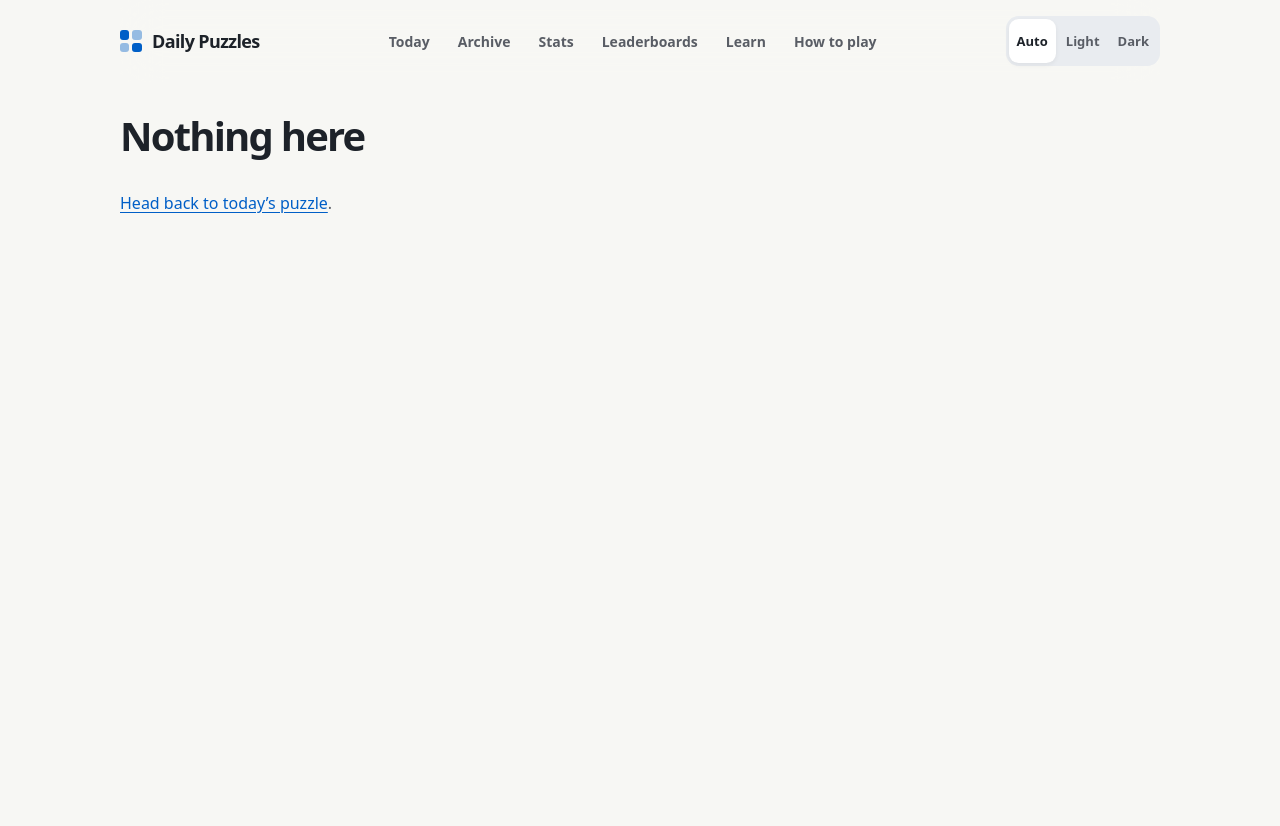
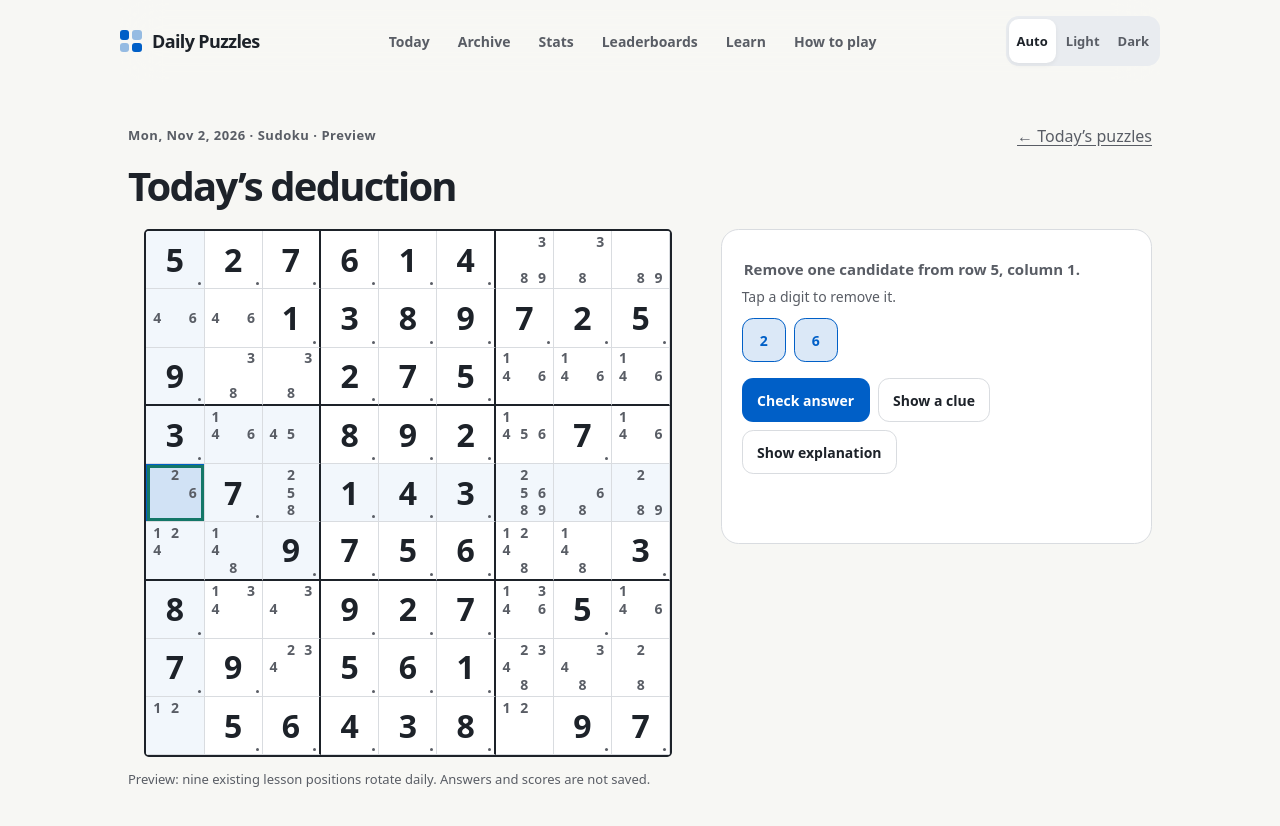
Before and after one commit to tristrange/daily-puzzles, a React (Vite) app in the folder app/: page /#/preview/deduction in a window 1280 px wide. Shown: the top 826 px of the page. Before the commit the page ends 800 px from the top, so only its background shows below. Built offline with nearby package versions, Linux system fonts and the light colour scheme.

Commit message:
Preview a daily Sudoku deduction (#180)
* feat: preview a daily Sudoku deduction

* fix: phrase singular candidate feedback clearly

```diff
--- a/app/src/App.css
+++ b/app/src/App.css
@@ -1223,9 +1223,17 @@
 .star-chain-mobile-prompt { display: none; }
 .grid-lesson-mobile-prompt { display: none; }
 .lesson-page .tool-button:focus-visible, .lesson-cards .tool-button:focus-visible { outline: 3px solid var(--accent); outline-offset: 3px; }
+.deduction-preview .lesson-task fieldset { margin-top: .5rem; }
+.deduction-preview .lesson-task fieldset p { margin: .35rem 0 .6rem; }
 @media (min-width: 56rem) {
   .lesson-workspace { grid-template-columns: minmax(0, 1.3fr) minmax(19rem, 1fr); gap: 2rem; }
   .lesson-board { max-width: min(36rem, max(24rem, 100svh - 17rem)); }
+}
+@media (max-width: 55.999rem) {
+  .deduction-preview .lesson-heading { margin-bottom: .75rem; }
+  .deduction-preview .lesson-workspace { gap: .75rem; }
+  .deduction-preview .lesson-task { padding: .625rem; }
+  .deduction-preview .lesson-actions { margin-top: .375rem; }
 }
 @media (max-width: 360px) {
   .site-header nav { display: grid; grid-template-columns: repeat(3, minmax(0, 1fr)); }
--- a/app/src/App.tsx
+++ b/app/src/App.tsx
@@ -32,6 +32,7 @@ const NurikabePreviewPage = lazy(() => import('./pages/NurikabePreviewPage').the
 const TentsPreviewPage = lazy(() => import('./pages/TentsPreviewPage').then((module) => ({ default: module.TentsPreviewPage })))
 const KillerSudokuPreviewPage = lazy(() => import('./pages/KillerSudokuPreviewPage').then((module) => ({ default: module.KillerSudokuPreviewPage })))
 const SudokuPreviewPage = lazy(() => import('./pages/SudokuPreviewPage').then((module) => ({ default: module.SudokuPreviewPage })))
+const DeductionPreviewPage = lazy(() => import('./pages/DeductionPreviewPage').then((module) => ({ default: module.DeductionPreviewPage })))
 const WordPathsPreviewPage = lazy(() => import('./pages/WordPathsPreviewPage').then((module) => ({ default: module.WordPathsPreviewPage })))
 
 const loading = <p className="status" role="status">Loading…</p>
@@ -54,6 +55,7 @@ function App() {
             <Route path="preview/nurikabe" element={<NurikabePreviewPage />} />
             <Route path="preview/tents" element={<TentsPreviewPage />} />
             <Route path="preview/sudoku" element={<SudokuPreviewPage />} />
+            <Route path="preview/deduction" element={<DeductionPreviewPage />} />
             <Route path="preview/killer-sudoku" element={<KillerSudokuPreviewPage />} />
             <Route path="stats" element={<StatsPage />} />
             <Route path="stats/passport" element={<PassportPage />} />
--- /dev/null
+++ b/app/src/domain/dailyDeduction.ts
@@ -0,0 +1,21 @@
+import { parsePuzzleDate } from './dates'
+import { SUDOKU_LESSONS, type SudokuLesson } from './sudokuLessons'
+
+// A small, explicit preview rotation. Keep the order stable across releases.
+const PREVIEW_IDS = [
+  'x-wing', 'xy-wing', 'swordfish',
+  'x-wing-2', 'xy-wing-2', 'swordfish-2',
+  'x-wing-3', 'xy-wing-3', 'swordfish-3',
+] as const
+const FIRST_DAY = parsePuzzleDate('2026-11-02').getTime()
+const DAY_MS = 86_400_000
+
+/** The same local calendar day selects the same prepared position for everyone. */
+export function previewDeduction(day: string): SudokuLesson {
+  const offset = Math.floor((parsePuzzleDate(day).getTime() - FIRST_DAY) / DAY_MS)
+  const index = ((offset % PREVIEW_IDS.length) + PREVIEW_IDS.length) % PREVIEW_IDS.length
+  const id = PREVIEW_IDS[index]
+  const lesson = SUDOKU_LESSONS.find(candidate => candidate.id === id)
+  if (!lesson) throw Error(`Missing deduction preview: ${id}`)
+  return lesson
+}
--- /dev/null
+++ b/app/src/pages/DeductionPreviewPage.tsx
@@ -0,0 +1,79 @@
+import { useState } from 'react'
+import { Link } from 'react-router-dom'
+import { SudokuBoard } from '../components/SudokuBoard'
+import { formatPuzzleLabel } from '../domain/dates'
+import { previewDeduction } from '../domain/dailyDeduction'
+import { sudokuCellName, sudokuDigits } from '../domain/sudoku'
+import type { SudokuLesson } from '../domain/sudokuLessons'
+import { useToday } from '../lib/useToday'
+
+export function DeductionPreviewPage() {
+  const timeZone = Intl.DateTimeFormat().resolvedOptions().timeZone
+  const today = useToday(timeZone)
+  return <DeductionExercise key={today} lesson={previewDeduction(today)} day={today} timeZone={timeZone} />
+}
+
+function DeductionExercise({ lesson, day, timeZone }: {
+  readonly lesson: SudokuLesson
+  readonly day: string
+  readonly timeZone: string
+}) {
+  const { board, step } = lesson
+  const [selected, setSelected] = useState(step.cell)
+  const [answer, setAnswer] = useState(step.before)
+  const [result, setResult] = useState<'idle' | 'incorrect' | 'correct' | 'revealed'>('idle')
+  const [showClue, setShowClue] = useState(false)
+  const explained = result === 'correct' || result === 'revealed'
+  const remaining = sudokuDigits(step.after)
+  const candidateLabel = remaining.length === 1 ? 'a candidate' : 'candidates'
+  const game = { cells: lesson.game.cells,
+    notes: lesson.game.notes.map((mask, cell) => cell === step.cell ? (explained ? step.after : answer) : mask) }
+  const hint = { cell: step.cell, candidates: step.after, source: game, reasons: [step.reason],
+    support: showClue || explained ? lesson.support : [] }
+  const reset = () => { setAnswer(step.before); setResult('idle'); setShowClue(false); setSelected(step.cell) }
+
+  return <section className="lesson-page deduction-preview">
+    <header className="lesson-heading">
+      <p className="eyebrow">{formatPuzzleLabel(day, timeZone)} · Sudoku · Preview</p>
+      <Link to="/" className="lesson-back">← Today&rsquo;s puzzles</Link>
+      <h1 className="page-title">Today&rsquo;s deduction</h1>
+    </header>
+    <div className="lesson-workspace">
+      <div className="lesson-board">
+        <SudokuBoard board={board} game={game} selected={selected} selection={[selected]} locked conflicts={new Set()}
+          hint={hint} instructionsId="deduction-board-guide" onSelect={setSelected} />
+        <p id="deduction-board-guide" className="sr-only">Solid outline: target{showClue || explained ? ' · Dashed: pattern' : ''}. The notes are prepared for this position.</p>
+      </div>
+      <section className="lesson-task" aria-labelledby="deduction-task">
+        <h2 id="deduction-task" className="sr-only">Find the deduction</h2>
+        <fieldset disabled={explained}>
+          <legend>Remove one candidate from {sudokuCellName(step.cell).toLowerCase()}.</legend>
+          <p>Tap a digit to remove it.</p>
+          <div className="lesson-candidates">
+            {sudokuDigits(step.before).map(digit => <button key={digit} type="button" className="tool-button" aria-label={`Keep ${digit}`}
+              aria-pressed={!!((explained ? step.after : answer) & (1 << (digit - 1)))}
+              onClick={() => { setAnswer(answer ^ (1 << (digit - 1))); setResult('idle') }}>{digit}</button>)}
+          </div>
+        </fieldset>
+        <div className="lesson-actions">
+          {!explained && <><button type="button" className="tool-button primary" onClick={() => setResult(answer === step.after ? 'correct' : 'incorrect')}>Check answer</button>
+            {!showClue && <button type="button" className="tool-button" onClick={() => setShowClue(true)}>Show a clue</button>}
+            <button type="button" className="tool-button" onClick={() => setResult('revealed')}>Show explanation</button></>}
+          {explained && <button type="button" className="tool-button" onClick={reset}>Try again</button>}
+        </div>
+        {showClue && !explained && <p className="lesson-cue">{lesson.cue} Dashed outlines mark the pattern.</p>}
+        <p className="lesson-feedback" role="status" aria-live="polite">
+          {result === 'incorrect' && 'That does not match the deduction this preview checks. Another valid deduction may exist. Try again or show a clue.'}
+          {result === 'correct' && `Correct! This deduction leaves ${remaining.join(', ')} as ${candidateLabel} for ${sudokuCellName(step.cell).toLowerCase()}.`}
+          {result === 'revealed' && `This deduction leaves ${remaining.join(', ')} as ${candidateLabel}.`}
+        </p>
+        {explained && <section className="lesson-explanation" aria-labelledby="deduction-why">
+          <h2 id="deduction-why">Why it works · {lesson.title}</h2>
+          <p>{step.reason}</p>
+          <Link className="tool-button" to={`/learn/sudoku/${lesson.id}`}>Practice this technique →</Link>
+        </section>}
+      </section>
+    </div>
+    <p className="lesson-note">Preview: nine existing lesson positions rotate daily. Answers and scores are not saved.</p>
+  </section>
+}
--- a/app/src/pages/HomePage.tsx
+++ b/app/src/pages/HomePage.tsx
@@ -115,6 +115,7 @@ export function HomePage() {
       )}
       <div className="today-more">
         <Link to="/learn">Learn to solve <span aria-hidden="true">→</span></Link>
+        <Link to="/preview/deduction">Try today&rsquo;s deduction preview <span aria-hidden="true">→</span></Link>
         <p>Another round?</p>
         <Link to="/archive">Explore the archive <span aria-hidden="true">→</span></Link>
         <Link to="/stats">Your progress <span aria-hidden="true">→</span></Link>
```
Also changed, not shown: 2 other files (tests, documents, lock files or other folders).
